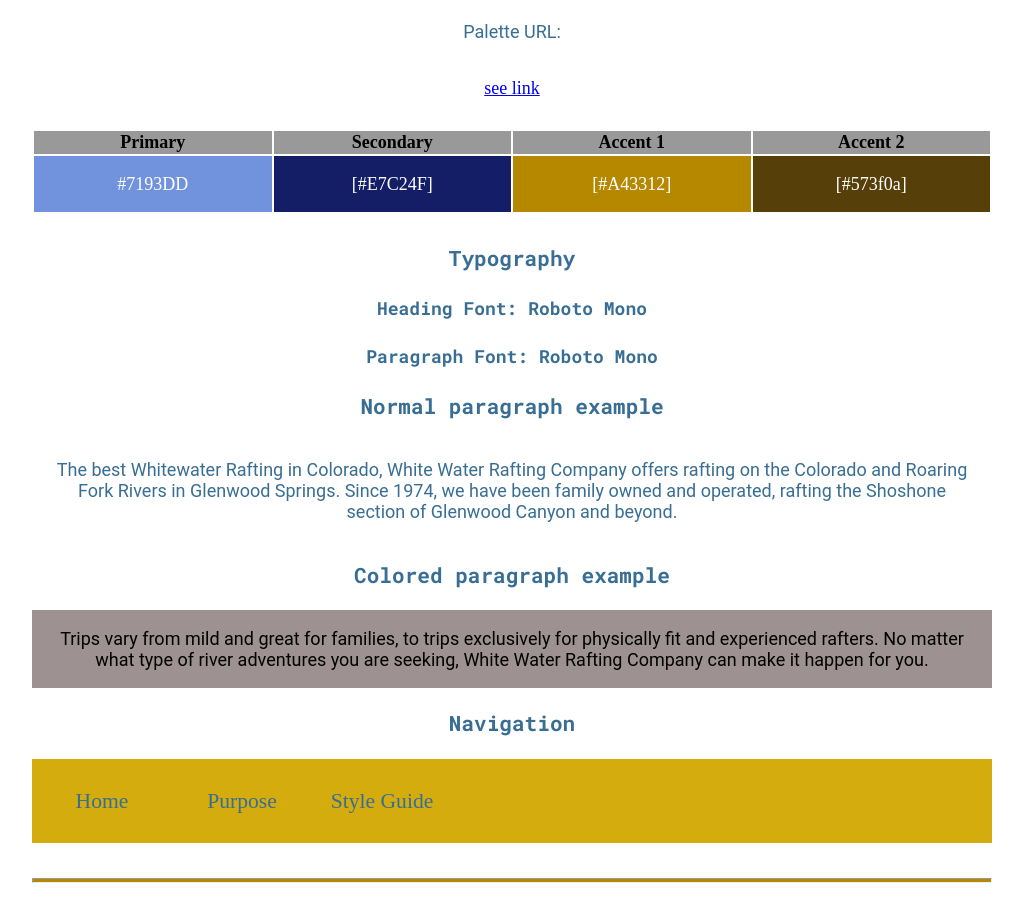
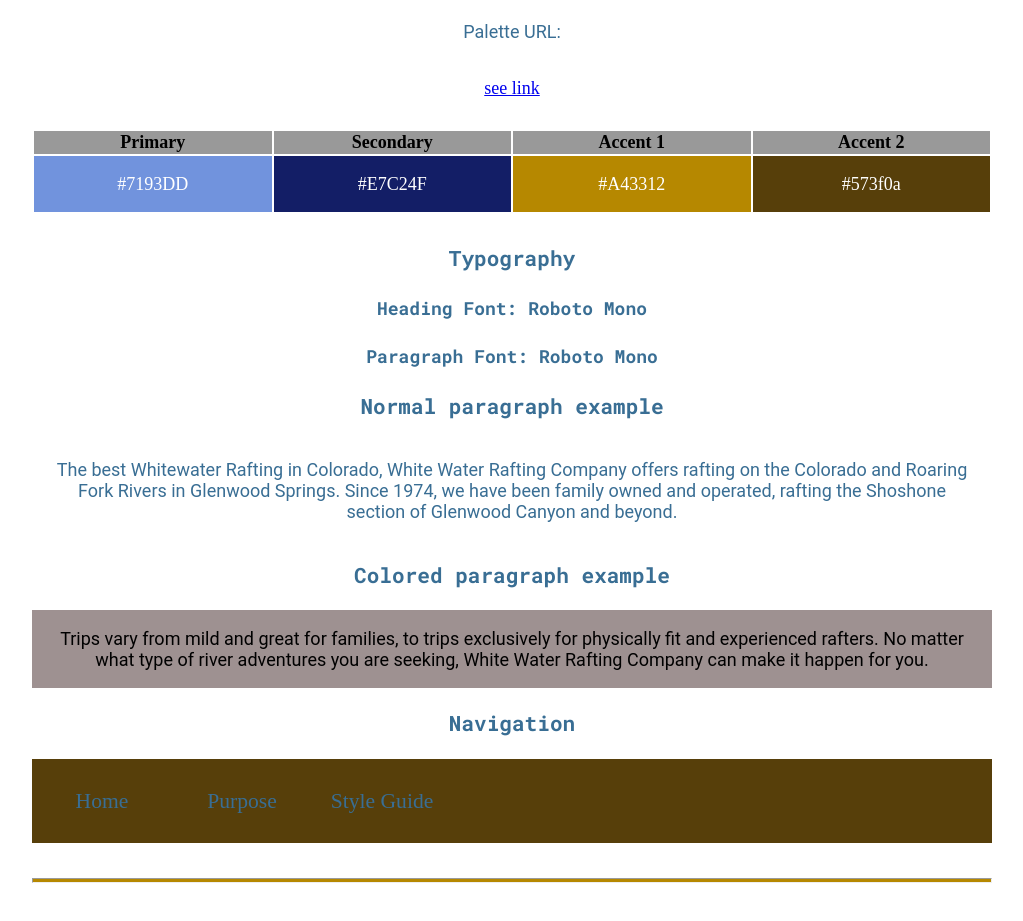
Before and after one commit to BrandoPinto/WDD130-BYUI, a plain HTML site: page index.html in a window 1280 px wide. Shown: the part 1269-2190 px from the top of the page, without its empty margins (128-1151 px from the left). Drawn offline with Linux system fonts and the light colour scheme.

Commit message:
adding section and colors

```diff
--- a/index.html
+++ b/index.html
@@ -12,7 +12,7 @@
   <header>
     <h1>Río Aamzonas</h1>
     <h2>Brando Pinto</h2>
-    <h2>WDD 130</h2>
+    <h2>WDD 130 A4</h2>
     <!-- In the header above, add the name of your site, your name and class number. For example if you are in section 3 you would put WDD 130-03 -->
   </header>
   <main>
@@ -55,9 +55,9 @@
       <!-- Replace the numbers in the boxes below with your hex color codes. Then switch to the site-plan.css file and change your colors there as well. -->
       <tr>
         <td class="primary">#7193DD</td>
-        <td class="secondary">[#E7C24F]</td>
-        <td class="accent1">[#A43312]</td>
-        <td class="accent2">[#573f0a]</td>
+        <td class="secondary">#E7C24F</td>
+        <td class="accent1">#A43312</td>
+        <td class="accent2">#573f0a</td>
       </tr>
     </table>
 
--- a/styles/site-plan-rafting.css
+++ b/styles/site-plan-rafting.css
@@ -22,9 +22,9 @@ Fonts are separated by a & */
   --paragraph-color-on-color: white; /* paragraph text on a colored background */
   --paragraph-background-color: #396E94  ;
   --nav-link-color: #396E94;
-  --nav-background-color: #D4AC0D;
+  --nav-background-color: #573f0a;
   --nav-hover-link-color: white;
-  --nav-hover-background-color: #396E94;
+  --nav-hover-background-color: #7193DD;
 }
 
 
```
